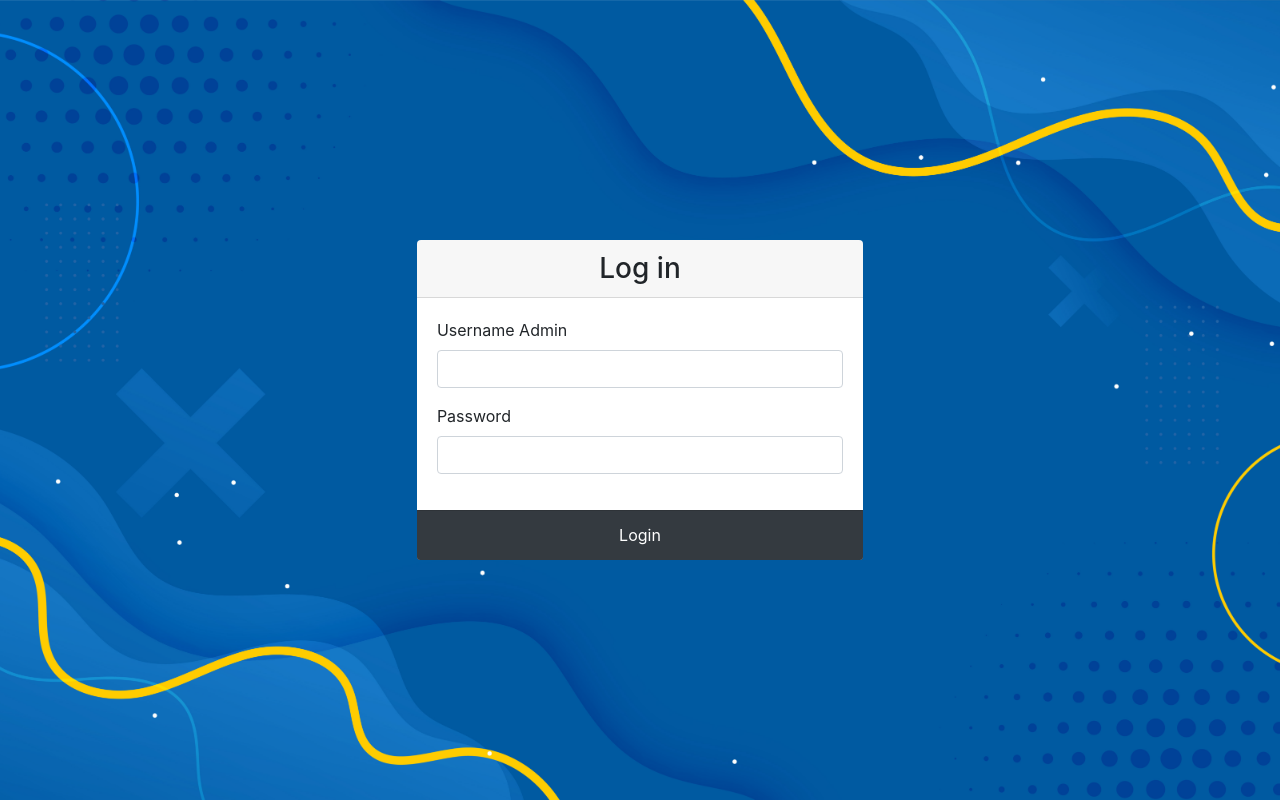
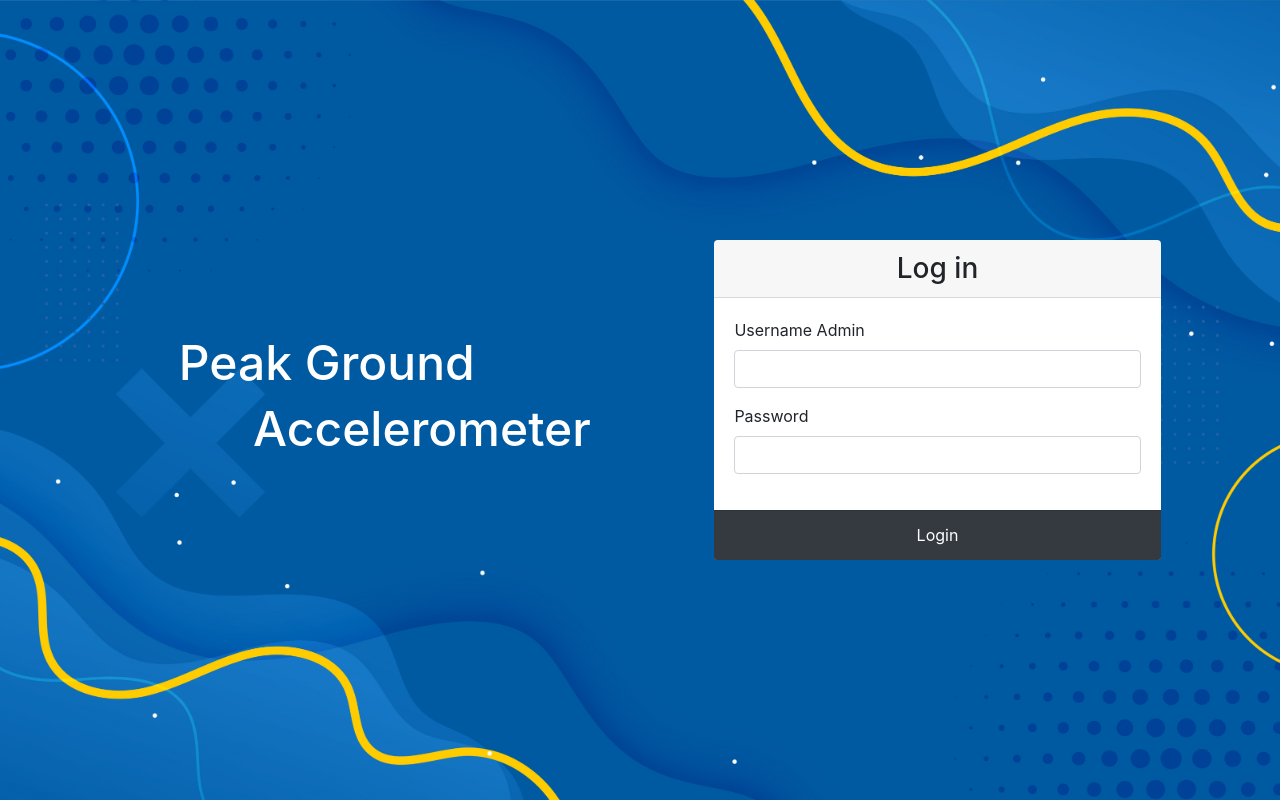
Before and after one commit to ariwijayaputra/PeakGroundAcceleration, a PHP site: page /login.php in a window 1280 px wide. Run offline with PHP 8.4, Linux system fonts and the light colour scheme; some libraries are stand-ins or nearby versions.

Commit message:
penambahan tittle dan animation pada login

```diff
--- a/mqtt esp8266 accel/web/login.php
+++ b/mqtt esp8266 accel/web/login.php
@@ -9,15 +9,33 @@
     <script src="https://maxcdn.bootstrapcdn.com/bootstrap/4.5.2/js/bootstrap.min.js"></script>
     <link rel="stylesheet" href="https://cdn.jsdelivr.net/npm/bootstrap-icons@1.4.1/font/bootstrap-icons.css">
     <link rel="preconnect" href="https://fonts.gstatic.com">
-    <link href="https://fonts.googleapis.com/css2?family=Montserrat:wght@300;400&display=swap" rel="stylesheet"></head>
+    <link href="https://fonts.googleapis.com/css2?family=Montserrat:wght@300;400&display=swap" rel="stylesheet">
+    <link rel="stylesheet" href="style.css">
+</head>
+
 <body style="
     background-image: url('./blueAbstract.jpg');
     height: 100%;
     background-position: center;
     background-repeat: no-repeat;
     background-size: cover;">
-    <div class="d-flex justify-content-center container-fluid h-100" >
-        <div class="col-lg-6 my-auto mx-auto">
+    <div class="d-flex row justify-content-center container-fluid h-100" >
+        <div class="col-lg-6 my-auto mx-auto text-white">
+            <div class = "row w-75 mx-auto">
+                <div class="col-lg-2"></div>
+                <div class="col-lg-10">
+                    <h1 class= "logintext1 ">Peak Ground</h1>
+                </div>
+            </div>
+            <div class = "row w-75 mx-auto">
+                <div class="col-lg-4"></div>
+                <div class="col-lg-8">
+                    <h1 class= "logintext2 ">Accelerometer</h1>
+                </div>
+
+            </div>
+        </div>
+        <div class="col-lg-6 my-auto mx-auto" id = 'loginbox'>
             <div class="card w-75 mx-auto border-0">
                 <div class="card-header">
                     <h3 class="py-0 text-center mb-0">Log in</h3>
--- /dev/null
+++ b/mqtt esp8266 accel/web/style.css
@@ -0,0 +1,25 @@
+.logintext1{
+    font-size: 48px;
+    animation: fadeInAnimation ease 2s;
+    animation-iteration-count: 1;
+    animation-fill-mode: forwards;
+}
+.logintext2{
+    font-size: 48px;
+    animation: fadeInAnimation ease 2s;
+    animation-iteration-count: 1;
+    animation-fill-mode: forwards;
+}
+#loginbox{
+    animation: fadeInAnimation ease 2s;
+    animation-iteration-count: 1;
+    animation-fill-mode: forwards;
+}
+@keyframes fadeInAnimation {
+    0% {
+        opacity: 0;
+    }
+    100% {
+        opacity: 1;
+     }
+}
```
